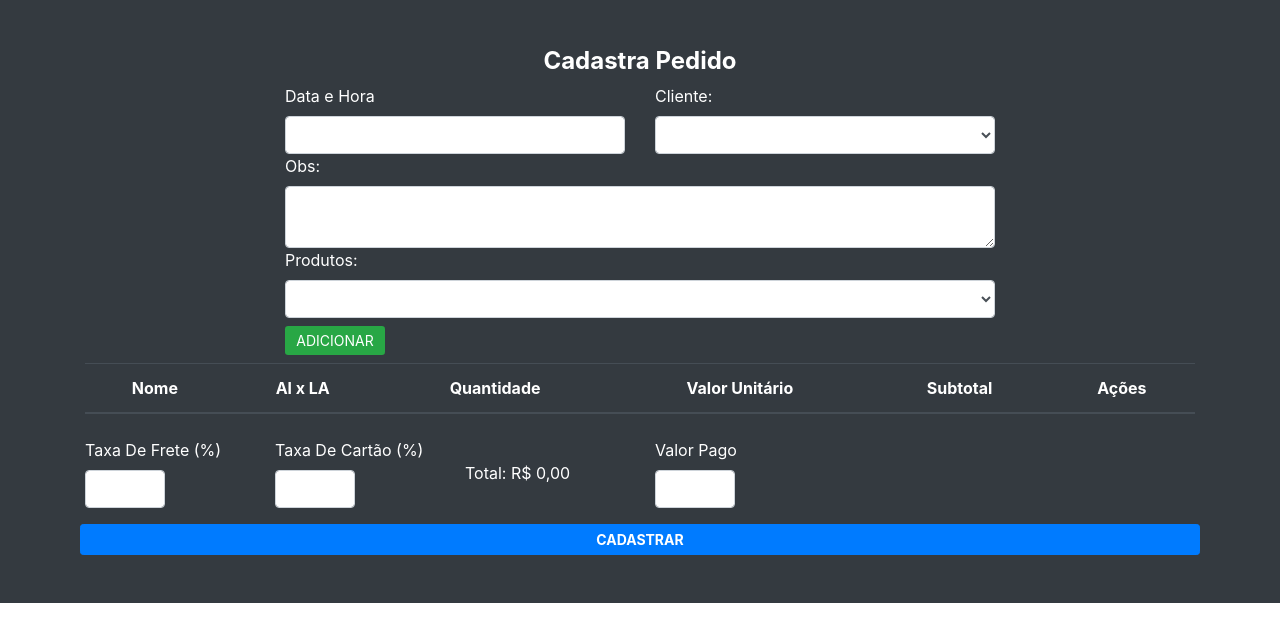
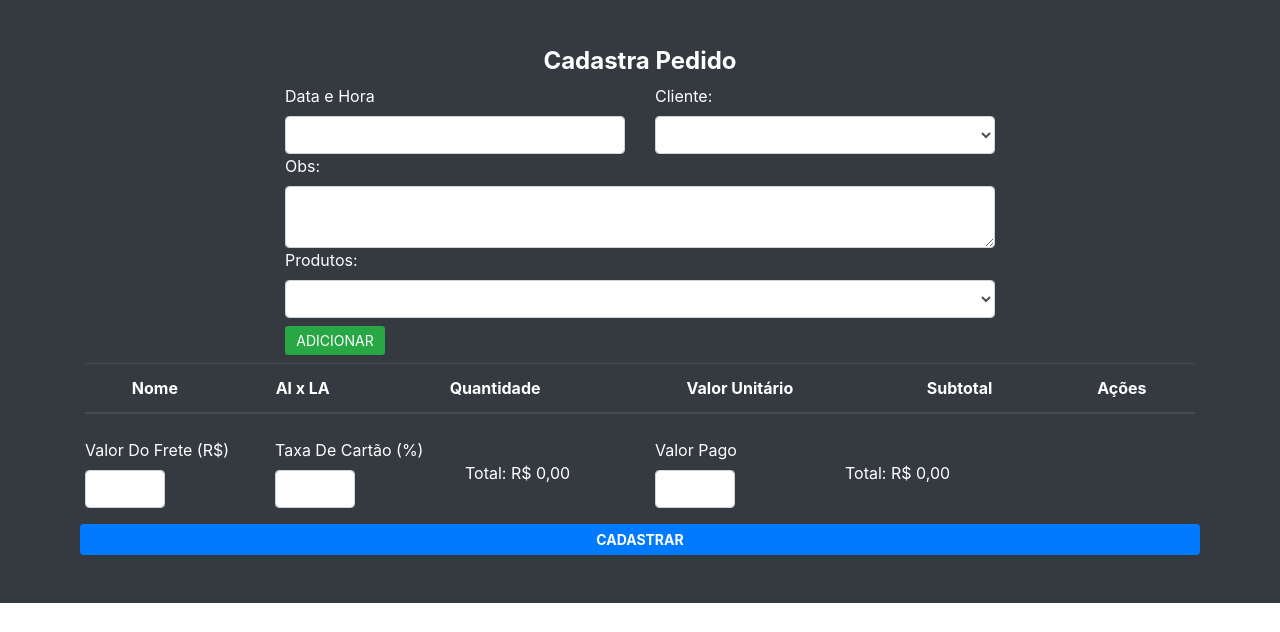
Before and after one commit to JuanFariasGit/sistema_grafica, a PHP site: page /sistema_grafica/cadastra.pedido.php in a window 1280 px wide. Shown: the part 79-711 px from the top of the page. Run offline with PHP 8.4, Linux system fonts and the light colour scheme; a user stored in the database is signed in; data comes from the database, SQL or seed files in the repository; lists and menus that the app fills with data are empty.

Commit message:
Atualização Na Gráfica

```diff
--- a/assets/js/script.js
+++ b/assets/js/script.js
@@ -3,16 +3,28 @@ function addproduto() {
     let nome = document.getElementById("produtos").value.split("|")[1];
 
     if(document.getElementById("produtos").value.split("|")[2] == "m²") {
-        $("#addproduto").append("<tr id='"+nome+"' class='items'><td><input class='form-control border-0 rounded-0 bg-dark text-white text-center' type='text' name='nomes[]' value='"+nome+"' readonly='readonly' style='width: 300px'></td><td><input class='al mx-2 rounded border-0 py-2' type='number' name='al[]' step='0.01' min='1' value='1' onkeyup='mudouvalor()' style='width: 80px'><input class='la mx-2 rounded border-0 py-2' type='number' name='la[]' step='0.01' min='1' value='1' onkeyup='mudouvalor()' style='width: 80px'></td><td><input class='quantidade rounded border-0 py-2' type='number' name='quantidade[]' min='1' value='1' onkeyup='mudouvalor()' style='width: 80px'></td><td><input class='valor_unitario bg-dark text-white border-0' type='text' name='valorunitario[]' value='R$ "+preco.toFixed(2).replace('.', ',')+"' style='width: 80px' readonly='readonly'></td><td class='subtotal'>R$ "+preco.toFixed(2).replace('.', ',')+"</td><td><a id='"+nome+"' class='text-danger' href='javascript:void(0)' onclick='delItem(this)'>[x]</a></td></tr>");
+        $("#addproduto").append("<tr id='"+nome+"' class='items'><td><input class='form-control border-0 rounded-0 bg-dark text-white' type='text' name='nomes[]' value='"+nome+"' readonly='readonly' style='width: 300px'></td><td><input class='al mx-2 rounded border-0 py-2' type='number' name='al[]' step='0.01' min='1' value='1' onkeyup='mudouvalor()' style='width: 80px'><input class='la mx-2 rounded border-0 py-2' type='number' name='la[]' step='0.01' min='1' value='1' onkeyup='mudouvalor()' style='width: 80px'></td><td><input class='quantidade rounded border-0 py-2' type='number' name='quantidade[]' min='1' value='1' onkeyup='mudouvalor()' style='width: 80px'></td><td><input class='valor_unitario bg-dark text-white border-0' type='text' name='valorunitario[]' value='R$ "+preco.toFixed(2).replace('.', ',')+"' style='width: 80px' readonly='readonly'></td><td class='subtotal'>R$ "+preco.toFixed(2).replace('.', ',')+"</td><td><a id='"+nome+"' class='text-danger' href='javascript:void(0)' onclick='delItem(this)'>[x]</a></td></tr>");
     } else {
-        $("#addproduto").append("<tr id='"+nome+"' class='items'><td><input class='form-control border-0 rounded-0 bg-dark text-white text-center' type='text' name='nomes[]' value='"+nome+"' readonly='readonly'></td><td><input class='al mx-2 rounded border-0 py-2' type='number' name='al[]' step='0.01' min='1' value='1' onkeyup='mudouvalor()' readonly='readonly' style='width: 80px;background-color: #AAA'><input class='la mx-2 rounded border-0 py-2' type='number' name='la[]' step='0.01' min='1' value='1' onkeyup='mudouvalor()' readonly='readonly' style='width: 80px;background-color: #AAA'></td><td><input class='quantidade rounded border-0 py-2' type='number' name='quantidade[]' min='1' value='1' onkeyup='mudouvalor()' style='width: 80px'></td><td><input class='valor_unitario bg-dark text-white border-0' type='text' name='valorunitario[]' value='R$ "+preco.toFixed(2).replace('.',',')+"' style='width: 80px' readonly='readonly'></td><td class='subtotal'>R$ "+preco.toFixed(2).replace('.', ',')+"</td><td><a id='"+nome+"' class='text-danger' href='javascript:void(0)' onclick='delItem(this)'>[x]</a></td></tr>");
+        $("#addproduto").append("<tr id='"+nome+"' class='items'><td><input class='form-control border-0 rounded-0 bg-dark text-white' type='text' name='nomes[]' value='"+nome+"' readonly='readonly'></td><td><input class='al mx-2 rounded border-0 py-2' type='number' name='al[]' step='0.01' min='1' value='1' onkeyup='mudouvalor()' readonly='readonly' style='width: 80px;background-color: #AAA'><input class='la mx-2 rounded border-0 py-2' type='number' name='la[]' step='0.01' min='1' value='1' onkeyup='mudouvalor()' readonly='readonly' style='width: 80px;background-color: #AAA'></td><td><input class='quantidade rounded border-0 py-2' type='number' name='quantidade[]' min='1' value='1' onkeyup='mudouvalor()' style='width: 80px'></td><td><input class='valor_unitario bg-dark text-white border-0' type='text' name='valorunitario[]' value='R$ "+preco.toFixed(2).replace('.',',')+"' style='width: 80px' readonly='readonly'></td><td class='subtotal'>R$ "+preco.toFixed(2).replace('.', ',')+"</td><td><a id='"+nome+"' class='text-danger' href='javascript:void(0)' onclick='delItem(this)'>[x]</a></td></tr>");
     }
 
     soma = 0;
     for(i = 0; i < document.getElementsByClassName('items').length; i++) {
-        soma += Number(document.getElementsByClassName('items')[i].textContent.split('R$')[1].split(',')[0].trim())*Number(document.getElementsByClassName('quantidade')[i].value);
-      };
-      document.getElementById('total').innerHTML = 'Total: R$ '+soma.toFixed(2).replace('.', ',');
+        soma += Number(Number(document.getElementsByClassName("valor_unitario")[i].value.split("R$")[1].trim().replace(',','.'))*Number(document.getElementsByClassName('quantidade')[i].value)*Number(document.getElementsByClassName('al')[i].value)*Number(document.getElementsByClassName('la')[i].value));
+    };
+    let valor_frete = Number(document.getElementById('valor_frete').value);
+    let taxa_cartao = Number(document.getElementById('taxa_cartao').value)/100;
+    if((document.getElementById('taxa_cartao').value.length > 0) && (document.getElementById('valor_frete').value.length > 0)) {
+        document.getElementById('total').innerHTML = 'Total: R$ '+(valor_frete + taxa_cartao*soma + soma).toFixed(2).replace('.',',');
+    }
+    else if(document.getElementById('taxa_cartao').value.length > 0) {
+        document.getElementById('total').innerHTML = 'Total: R$ '+(taxa_cartao*soma + soma).toFixed(2).replace('.',',');
+    }
+    else if(document.getElementById('valor_frete').value.length > 0) {
+        document.getElementById('total').innerHTML = 'Total: R$ '+(valor_frete + soma).toFixed(2).replace('.',',');
+    } else {
+        document.getElementById('total').innerHTML = 'Total: R$ '+soma.toFixed(2).replace('.', ',');
+    }
 }
 
 $(document).ready(function() {
@@ -31,8 +43,20 @@ function mudouvalor() {
     soma = 0;
     for(i = 0; i < document.getElementsByClassName('items').length; i++) {
         soma += Number(Number(document.getElementsByClassName("valor_unitario")[i].value.split("R$")[1].trim().replace(',','.'))*Number(document.getElementsByClassName('quantidade')[i].value)*Number(document.getElementsByClassName('al')[i].value)*Number(document.getElementsByClassName('la')[i].value));
-      };
-      document.getElementById('total').innerHTML = 'Total: R$ '+soma.toFixed(2).replace('.', ',');
+    };
+    let valor_frete = Number(document.getElementById('valor_frete').value);
+    let taxa_cartao = Number(document.getElementById('taxa_cartao').value)/100;
+    if((document.getElementById('taxa_cartao').value.length > 0) && (document.getElementById('valor_frete').value.length > 0)) {
+        document.getElementById('total').innerHTML = 'Total: R$ '+(valor_frete + taxa_cartao*soma + soma).toFixed(2).replace('.',',');
+    }
+    else if(document.getElementById('taxa_cartao').value.length > 0) {
+        document.getElementById('total').innerHTML = 'Total: R$ '+(taxa_cartao*soma + soma).toFixed(2).replace('.',',');
+    }
+    else if(document.getElementById('valor_frete').value.length > 0) {
+        document.getElementById('total').innerHTML = 'Total: R$ '+(valor_frete + soma).toFixed(2).replace('.',',');
+    } else {
+        document.getElementById('total').innerHTML = 'Total: R$ '+soma.toFixed(2).replace('.', ',');
+    }
 }
 
 function delItem(e) {
@@ -41,7 +65,19 @@ function delItem(e) {
     for(i = 0; i < document.getElementsByClassName('items').length; i++) {
         soma += Number(Number(document.getElementsByClassName("valor_unitario")[i].value.split("R$")[1].trim().replace(',','.'))*Number(document.getElementsByClassName('quantidade')[i].value)*Number(document.getElementsByClassName('al')[i].value)*Number(document.getElementsByClassName('la')[i].value));
       };
-      document.getElementById('res').innerHTML = 'Total: R$ '+soma.toFixed(2).replace('.', ',');
+    let valor_frete = Number(document.getElementById('valor_frete').value);
+    let taxa_cartao = Number(document.getElementById('taxa_cartao').value)/100;
+    if((document.getElementById('taxa_cartao').value.length > 0) && (document.getElementById('valor_frete').value.length > 0)) {
+        document.getElementById('total').innerHTML = 'Total: R$ '+(valor_frete + taxa_cartao*soma + soma).toFixed(2).replace('.',',');
+    }
+    else if(document.getElementById('taxa_cartao').value.length > 0) {
+        document.getElementById('total').innerHTML = 'Total: R$ '+(taxa_cartao*soma + soma).toFixed(2).replace('.',',');
+    }
+    else if(document.getElementById('valor_frete').value.length > 0) {
+        document.getElementById('total').innerHTML = 'Total: R$ '+(valor_frete + soma).toFixed(2).replace('.',',');
+    } else {
+        document.getElementById('total').innerHTML = 'Total: R$ '+soma.toFixed(2).replace('.', ',');
+    }
 }
 
 function validar_redefinir_senha_logado() {
--- a/cadastra.pedido.php
+++ b/cadastra.pedido.php
@@ -95,12 +95,12 @@ if($_SERVER["REQUEST_METHOD"] == "POST") {
                         </div>
                         <div class="row">
                             <div class="col-lg-2 py-2">
-                                <label for="taxa_frete">Taxa De Frete (%)</label>
-                                <input id="taxa_frete" class="form-control" type="number" name="taxa_frete" step="0.01" style="width: 80px">
+                                <label for="valor_frete">Valor Do Frete (R$)</label>
+                                <input id="valor_frete" class="form-control" type="number" name="valor_frete" step="0.01" onkeyup="mudouvalor()" style="width: 80px">
                             </div>
                             <div class="col-lg-2 py-2">
                                 <label for="taxa_cartao">Taxa De Cartão (%)</label>
-                                <input id="taxa_cartao" class="form-control" type="number" name="taxa_cartao" step="0.01" style="width: 80px">
+                                <input id="taxa_cartao" class="form-control" type="number" name="taxa_cartao" step="0.01" onkeyup="mudouvalor()" style="width: 80px">
                             </div>
                             <div id="total" class="col-lg-2 d-flex align-items-center py-2">
                                Total: R$ 0,00
@@ -108,6 +108,9 @@ if($_SERVER["REQUEST_METHOD"] == "POST") {
                             <div class="col-lg-2 py-2">
                                 <label for="valor_pago">Valor Pago</label>
                                 <input id="valor_pago" class="form-control" type="number" name="valor_pago" step="0.01" style="width: 80px">
+                            </div>
+                            <div id="total" class="col-lg-2 d-flex align-items-center py-2">
+                               Total: R$ 0,00
                             </div>
                         </div>
                     </div>
```
